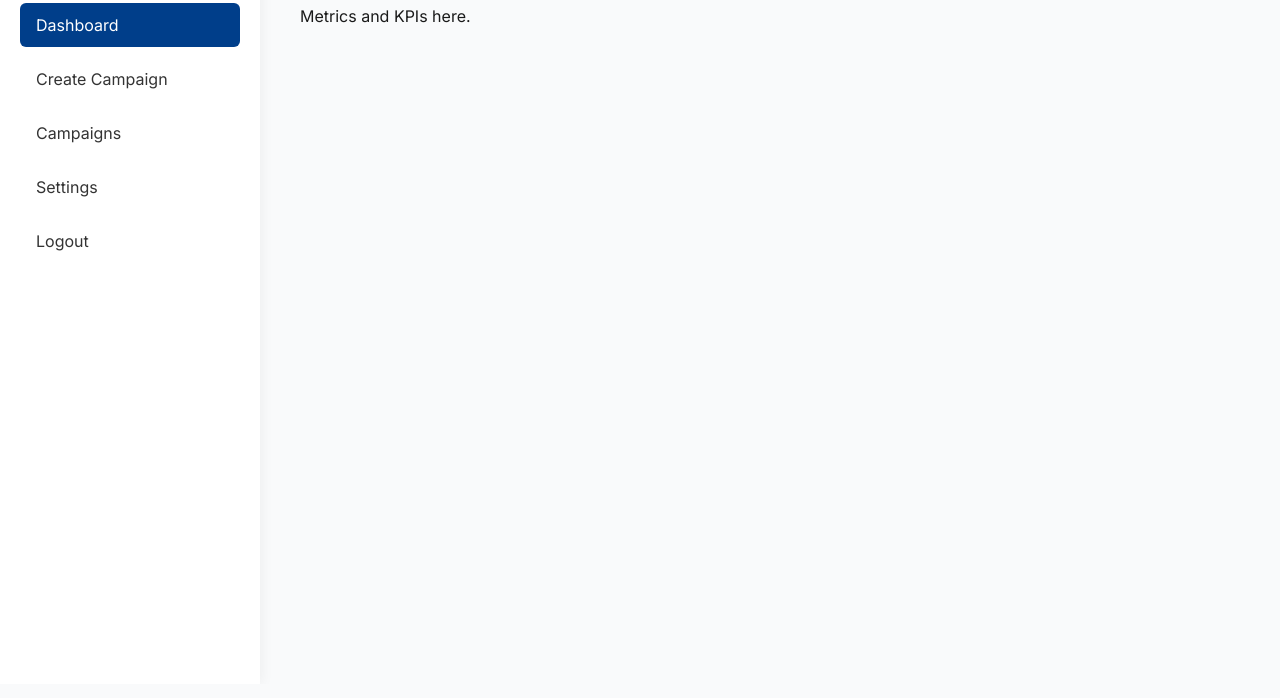
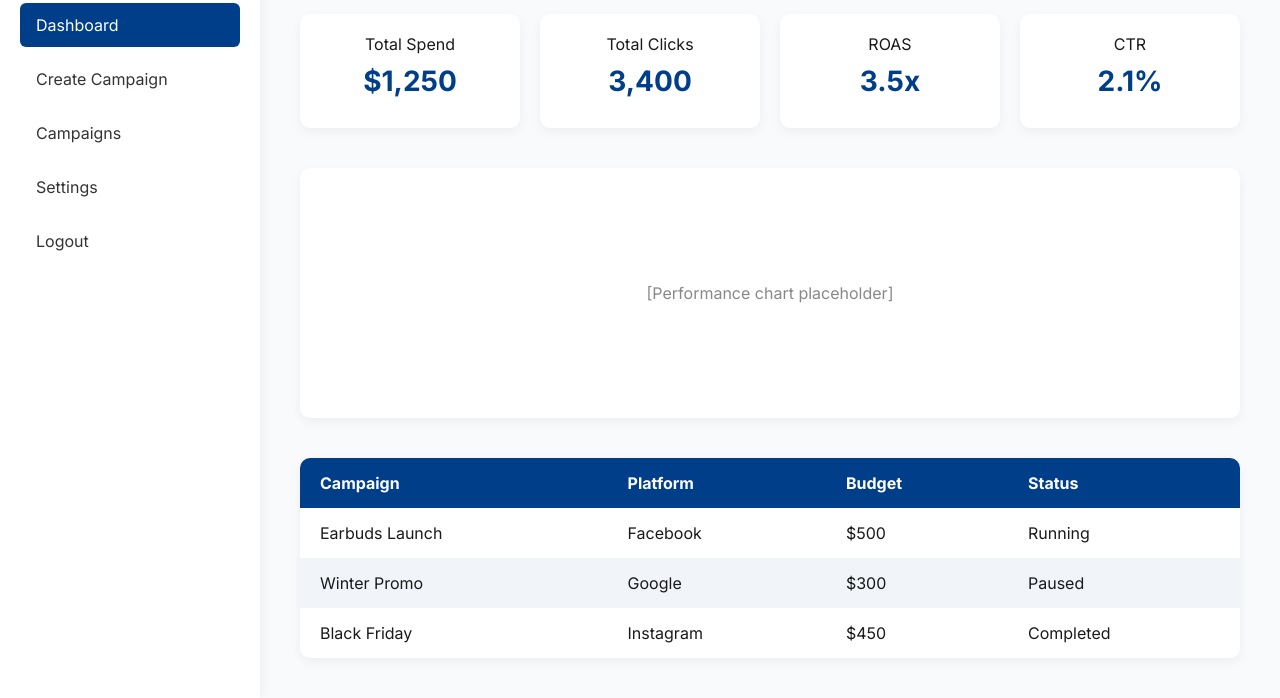
Before and after one commit to AgalyaRajendran/autoadpilot-landing, a plain HTML site: page dashboard.html in a window 1280 px wide. Shown: the part 116-814 px from the top of the page. Drawn offline with Linux system fonts and the light colour scheme; sample sign-in values are in the browser's storage.

```diff
--- a/dashboard.html
+++ b/dashboard.html
@@ -14,6 +14,16 @@
     .sidebar a:hover { background: #e1ecf9; color: #003e8a; }
     .sidebar a.active { background: #003e8a; color: #fff; }
     .content { flex: 1; padding: 40px; }
+    h1 { color: #003e8a; margin-bottom: 30px; text-align: center; }
+    .kpis { display: flex; gap: 20px; flex-wrap: wrap; justify-content: center; margin-bottom: 40px; }
+    .kpi-card { background: white; padding: 20px 30px; border-radius: 10px; box-shadow: 0 4px 12px rgba(0,0,0,0.05); text-align: center; flex: 1 1 150px; }
+    .kpi-card h2 { font-size: 28px; margin: 10px 0; color: #003e8a; }
+    .chart-placeholder { background: white; height: 250px; border-radius: 10px; box-shadow: 0 4px 12px rgba(0,0,0,0.05); margin-bottom: 40px; display: flex; align-items: center; justify-content: center; color: #888; }
+    table { width: 100%; border-collapse: collapse; background: white; border-radius: 10px; overflow: hidden; box-shadow: 0 4px 12px rgba(0,0,0,0.05); }
+    th, td { padding: 15px 20px; text-align: left; }
+    th { background: #003e8a; color: white; }
+    tr:nth-child(even) { background: #f1f5f9; }
+    @media (max-width: 600px) { .kpis { flex-direction: column; } }
   </style>
 </head>
 <body>
@@ -39,7 +49,7 @@
 </div>
 
 <div class="content">
-  <h1>Dashboard</h1><p>Metrics and KPIs here.</p>
+  <h1>NexMax Dashboard</h1><div class='kpis'><div class='kpi-card'><div>Total Spend</div><h2>$1,250</h2></div><div class='kpi-card'><div>Total Clicks</div><h2>3,400</h2></div><div class='kpi-card'><div>ROAS</div><h2>3.5x</h2></div><div class='kpi-card'><div>CTR</div><h2>2.1%</h2></div></div><div class='chart-placeholder'>[Performance chart placeholder]</div><table><thead><tr><th>Campaign</th><th>Platform</th><th>Budget</th><th>Status</th></tr></thead><tbody><tr><td>Earbuds Launch</td><td>Facebook</td><td>$500</td><td>Running</td></tr><tr><td>Winter Promo</td><td>Google</td><td>$300</td><td>Paused</td></tr><tr><td>Black Friday</td><td>Instagram</td><td>$450</td><td>Completed</td></tr></tbody></table>
 </div>
 </body>
 </html>
```
Also changed, not shown: campaigns.html (+11 -1 lines), create-campaign.html (+11 -1 lines), settings.html (+11 -1 lines).
